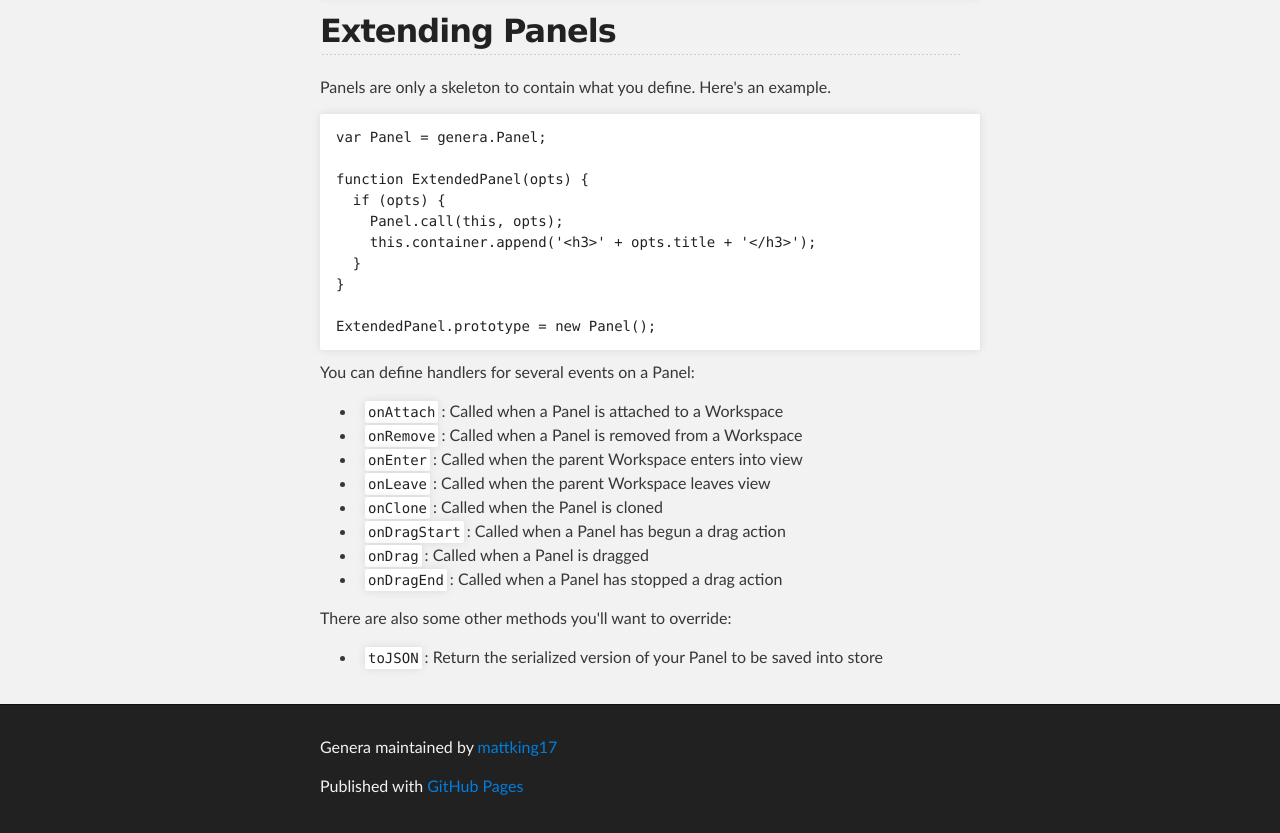
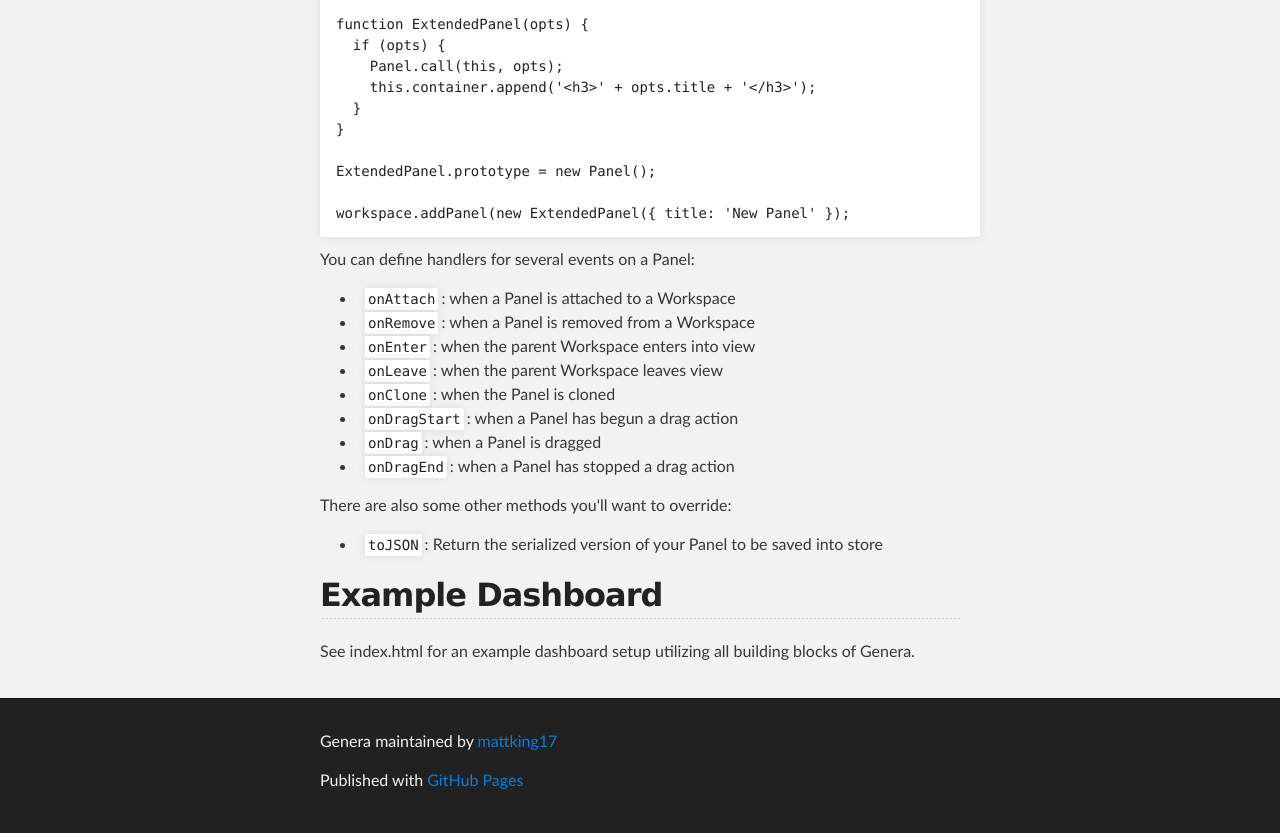
Before and after one commit to itsmattking/genera, a plain HTML site: page index.html in a window 1280 px wide. Shown: the part 1210-2043 px from the top of the page. Drawn offline with Linux system fonts and the light colour scheme.

```diff
--- a/index.html
+++ b/index.html
@@ -31,11 +31,7 @@
     <!-- MAIN CONTENT -->
     <div id="main_content_wrap" class="outer">
       <section id="main_content" class="inner">
-        <h2>Create fluid dashboards out of disparate parts</h2>
-
-<p>Genera is an extensible dashboard framework.</p>
-
-<h2>Concepts</h2>
+        <h2>Concepts</h2>
 
 <h3>The Panel</h3>
 
@@ -62,7 +58,7 @@ var manager = new WorkspaceManager({
 });
 
 var workspace = new Workspace({
-  title: 'Home'
+  name: 'Home'
 });
 
 manager.addWorkspace(workspace);
@@ -85,33 +81,37 @@ function ExtendedPanel(opts) {
 }
 
 ExtendedPanel.prototype = new Panel();
+
+workspace.addPanel(new ExtendedPanel({ title: 'New Panel' });
 </code></pre>
 
 <p>You can define handlers for several events on a Panel:</p>
 
 <ul>
 <li>
-<code>onAttach</code>: Called when a Panel is attached to a Workspace</li>
+<code>onAttach</code>: when a Panel is attached to a Workspace</li>
 <li>
-<code>onRemove</code>: Called when a Panel is removed from a Workspace</li>
+<code>onRemove</code>: when a Panel is removed from a Workspace</li>
 <li>
-<code>onEnter</code>: Called when the parent Workspace enters into view</li>
+<code>onEnter</code>: when the parent Workspace enters into view</li>
 <li>
-<code>onLeave</code>: Called when the parent Workspace leaves view</li>
+<code>onLeave</code>: when the parent Workspace leaves view</li>
 <li>
-<code>onClone</code>: Called when the Panel is cloned</li>
+<code>onClone</code>: when the Panel is cloned</li>
 <li>
-<code>onDragStart</code>: Called when a Panel has begun a drag action</li>
+<code>onDragStart</code>: when a Panel has begun a drag action</li>
 <li>
-<code>onDrag</code>: Called when a Panel is dragged</li>
+<code>onDrag</code>: when a Panel is dragged</li>
 <li>
-<code>onDragEnd</code>: Called when a Panel has stopped a drag action</li>
+<code>onDragEnd</code>: when a Panel has stopped a drag action</li>
 </ul><p>There are also some other methods you'll want to override:</p>
 
 <ul>
 <li>
 <code>toJSON</code>: Return the serialized version of your Panel to be saved into store</li>
-</ul>
+</ul><h2>Example Dashboard</h2>
+
+<p>See index.html for an example dashboard setup utilizing all building blocks of Genera.</p>
       </section>
     </div>
 
```
Also changed, not shown: params.json (+1 -1 lines).
